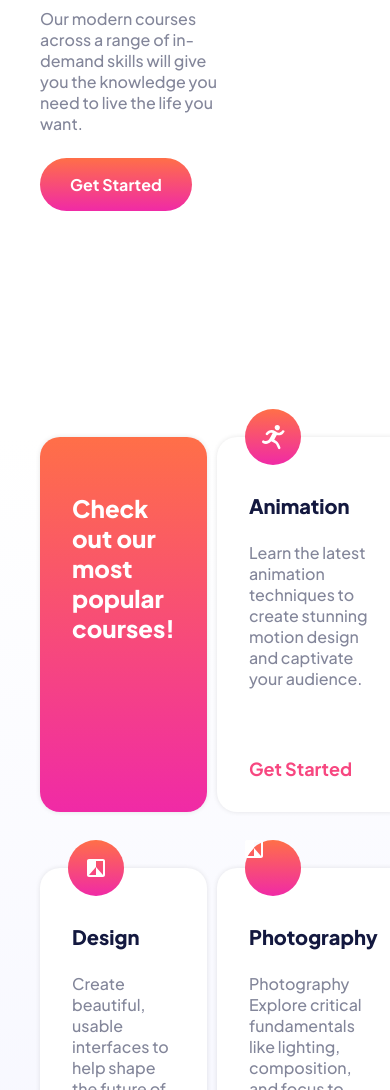
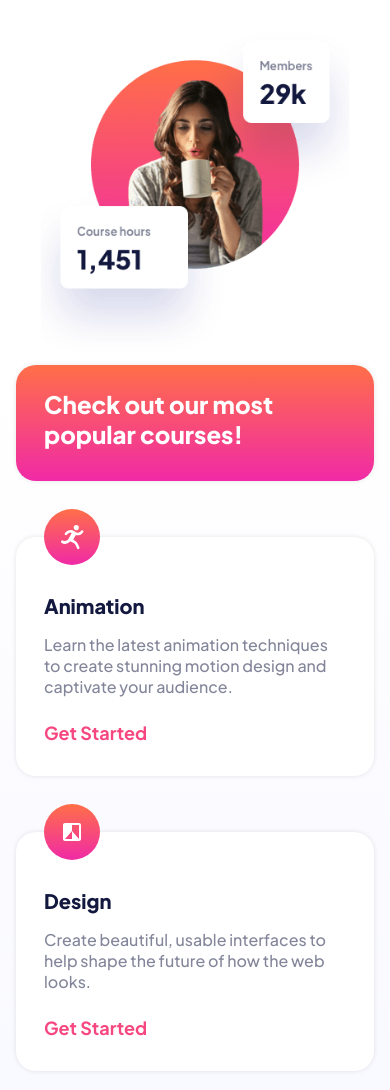
Before and after one commit to mihai2537/skilled-elearning-landing-page, a plain HTML site: page index.html in a window 390 px wide. Shown: the part 397-1487 px from the top of the page. Drawn offline with Linux system fonts and the light colour scheme.

Commit message:
Add mobile queries

```diff
--- a/css/queries.css
+++ b/css/queries.css
@@ -88,3 +88,51 @@
     font-size: 1.6rem;
   }
 }
+
+/* Below 668 px  - Preparing for mobile*/
+@media (max-width: 41.75em) {
+  .nav {
+    margin-bottom: 3.8rem;
+  }
+  .center-padding {
+    padding-inline: 1.6rem;
+  }
+  .hero {
+    grid-template-columns: 1fr;
+    justify-items: center;
+  }
+  .hero-left {
+    margin-bottom: 4rem;
+  }
+  .hero-img {
+    max-width: 100%;
+    position: static;
+    top: 0;
+    right: 0;
+  }
+}
+
+/* Bellow 500  - Mobile*/
+@media (max-width: 31.25em) {
+  .courses {
+    grid-template-columns: 1fr;
+    grid-template-rows: none;
+  }
+
+  .card--special {
+    padding: 2.4rem 2.9rem 3.2rem 2.8rem;
+  }
+
+  .card {
+    display: block;
+    padding-inline: 2.8rem;
+  }
+
+  .card-title {
+    margin-bottom: 1.6rem;
+  }
+
+  .card-text {
+    margin-bottom: 2.4rem;
+  }
+}
--- a/index.html
+++ b/index.html
@@ -62,7 +62,7 @@
         <picture>
           <source
             srcset="assets/image-hero-mobile.png"
-            media="(max-width: 600px)"
+            media="(max-width: 41.75em)"
           />
           <!-- Below 972px -->
           <source
```
